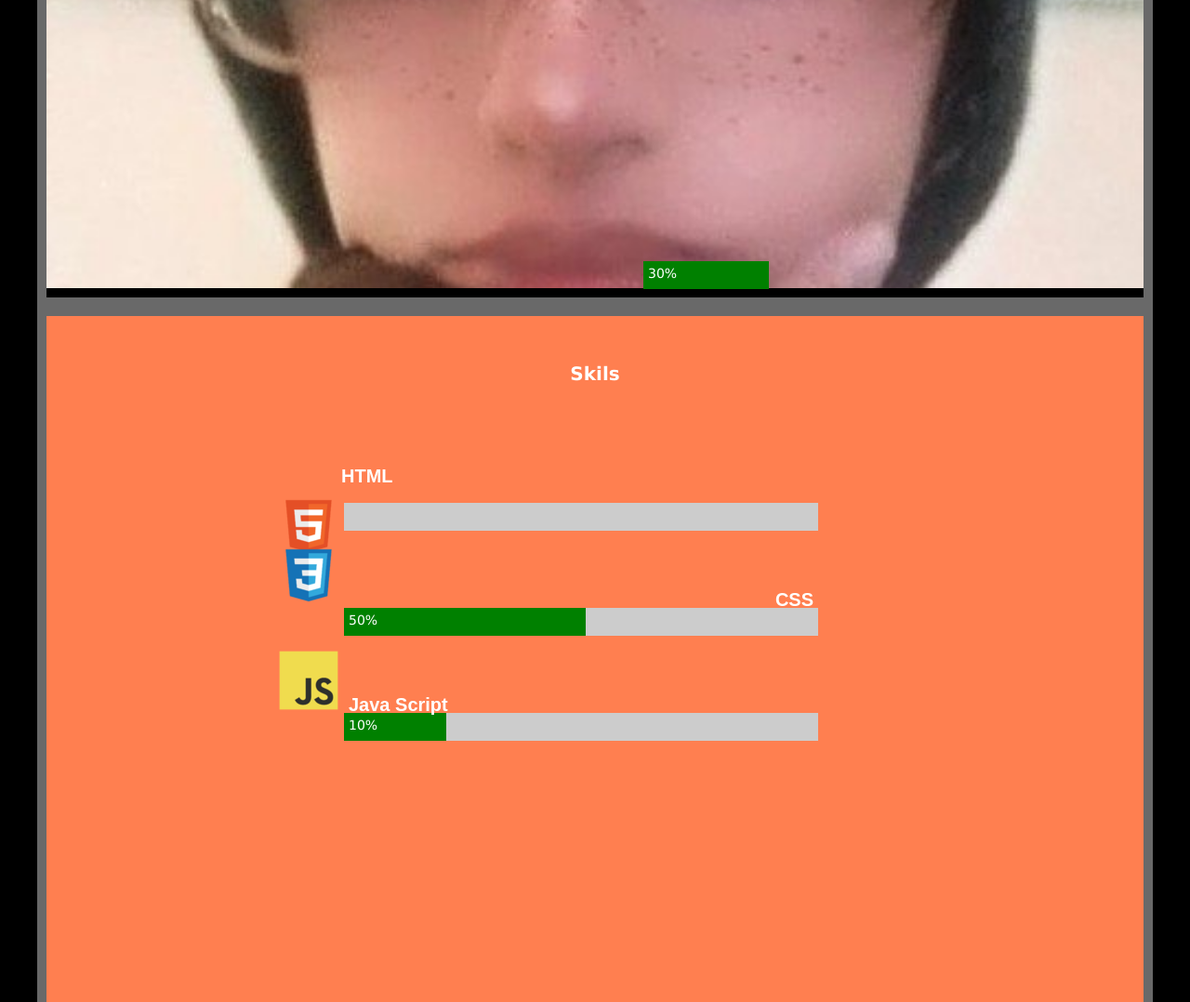
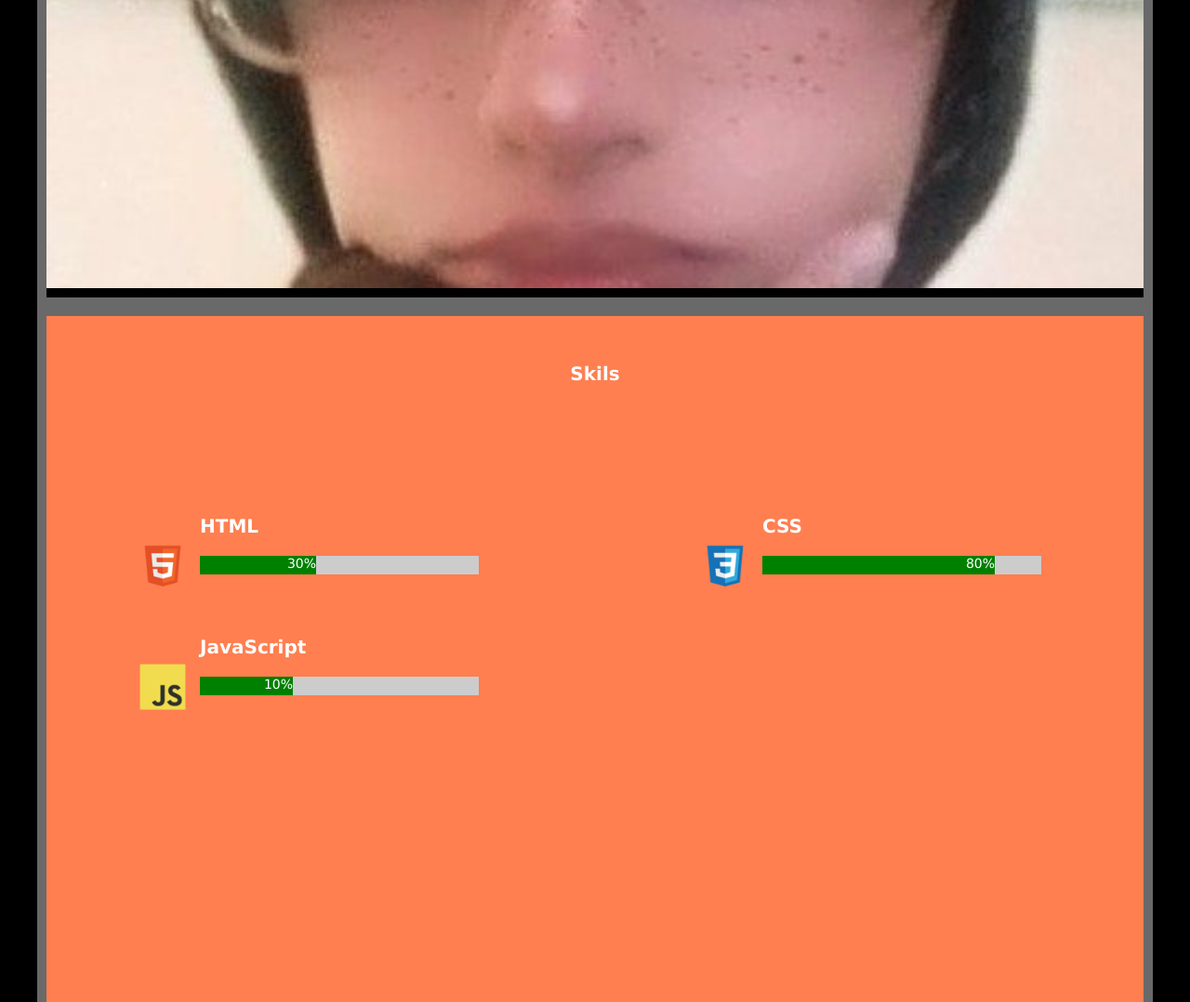
Before and after one commit to Danny-s07/SiteEstudando, a plain HTML site: page index.html in a window 1280 px wide. Shown: the part 732-1810 px from the top of the page at 93% size. Drawn offline with Linux system fonts and the light colour scheme.

Commit message:
Create new css

```diff
--- a/estilo.css
+++ b/estilo.css
@@ -221,47 +221,6 @@ h2 /*Subtitulo sem classe da caixa do banner*/
     border-bottom: 10px solid #7c5e99;
 }
 
-
-.skills /*barra de skil cinza a primeira*/
-{
-    width: 500px;
-    height: 20px;
-    padding: 5px;
-    background-color: #ccc;
-   /* display: flex;*/
-    margin-left: 320px;
-    color: white;
-
-  }
-
- .skills.-html /*barra de skil verde a segunda*/
- {
-     width: 125px;
-     background-color: green;
-     margin-left: 317px;
-     margin-top: -265px;
-
- }
-
-
-
- .skills.-css{
-    width: 250px;
-    background-color: green;
-    margin-left: -5px;
-    margin-top: -5px;
-
-}
-
-
- .skills.-java{
-    width: 100px;
-    background-color: green;
-    margin-left: -5px;
-    margin-top: -5px;
-
-}
-
 .titulo.-second /*classe de variacao do componente h1 que tem a classe title*/
 {
     color: white;
@@ -271,37 +230,63 @@ h2 /*Subtitulo sem classe da caixa do banner*/
     padding-bottom: 100px;
 }
 
-.titulo.-java
-{
+
+
+.skills {
+    margin: 0;
+    padding: 0;
+    list-style: none;
+    display: flex;
+    flex-wrap: wrap; /*quebra a linha*/
+    width: 100%;
+    gap: 30px;
     text-shadow: none;
     color: white;
-    margin-top: -50px;
+    text-align: right;
   }
 
-.titulo.-css
+  .skill /*fazendo modificacao do titulo h3*/
   {
+    display: flex;
+    width: calc(50% - 15px);
+    gap: 15px;
     text-shadow: none;
-    text-align: right;
     color: white;
-    margin-top: -50px;
   }
 
-.titulo.-html
-{
-    text-shadow: none;
-     color: white;
-    margin-top: -100px;
-    margin-left: 317px;
+  .skill span {
+    flex-grow: 1;
   }
 
-.imgicon
-{
-
-    margin-left: 250px;
-
+  .progcinza {
+    width: 300px;
+    height: 20px;
+    background-color: #CCC;
   }
 
+  .prog.-html {
+    width: 125px;
+    height: 20px;
+    background-color: green;
+  }
 
+  .prog.-css {
+    width: 250px;
+    height: 20px;
+    background-color: green;
+  }
+
+  .prog.-java {
+    width: 100px;
+    height: 20px;
+    background-color: green;
+  }
+  .skill .icon {
+    width: 50px;
+    height: 50px;
+    margin-left: 100px;
+    margin-top: 50px;
+  }
 
 /*fim das configuracoes do skills */
 
--- a/index.html
+++ b/index.html
@@ -36,30 +36,38 @@
 
         <div id="planoskills">
            <h3 class="titulo -second">Skils</h3>
+            <ul class="skills">
+                <li class="skill">
+                    <img   class="icon"  src="imagens/html.png" alt="">
+                    <span>
+                        <h3 class=" skill titulo ">HTML</h3>
+                        <div class="progcinza">
+                            <div class="prog -html">30%</div>
+                        </div>
+                    </span>
+                </li>
+                <li class="skill">
+                    <img   class="icon"  src="imagens/css.png" alt="">
+                    <span>
+                        <h3 class=" skill titulo ">CSS</h3>
+                        <div class="progcinza">
+                            <div class="prog -css">80%</div>
+                        </div>
+                    </span>
+                </li>
 
-           <img  class="imgicon" src="imagens/html.png" alt="">
-            <h2 class="titulo -html">HTML</h2>
-            <div class="skills">
-
-                <div  class="skills -html" >30%</div>
-             </div>
-
-            <br>
-            <img  class="imgicon"src="imagens/css.png" alt="">
-            <br>
-            <div class="skills">
+                <li class="skill">
+                    <img   class="icon"  src="imagens/javascript.png" alt="">
+                    <span>
+                        <h3 class=" skill titulo ">JavaScript</h3>
+                        <div class="progcinza">
+                            <div class="prog -java">10%</div>
+                        </div>
+                    </span>
+                </li>
 
 
-                <div class="skills -css"> 50%</div>
-                <h2 class="titulo -css"> CSS </h2>
-                </div>
-                <br>
-                <img  class="imgicon" src="imagens/javascript.png" alt="">
-                <br>
-            <div class="skills">
-                <div class="skills -java">10%</div>
-                <h2 class="titulo -java">Java Script </h2>
-                </div>
+          </ul>
 
         </div>
         <div id="projetos">
```
Lines whose indentation alone changed are shown as unchanged.
